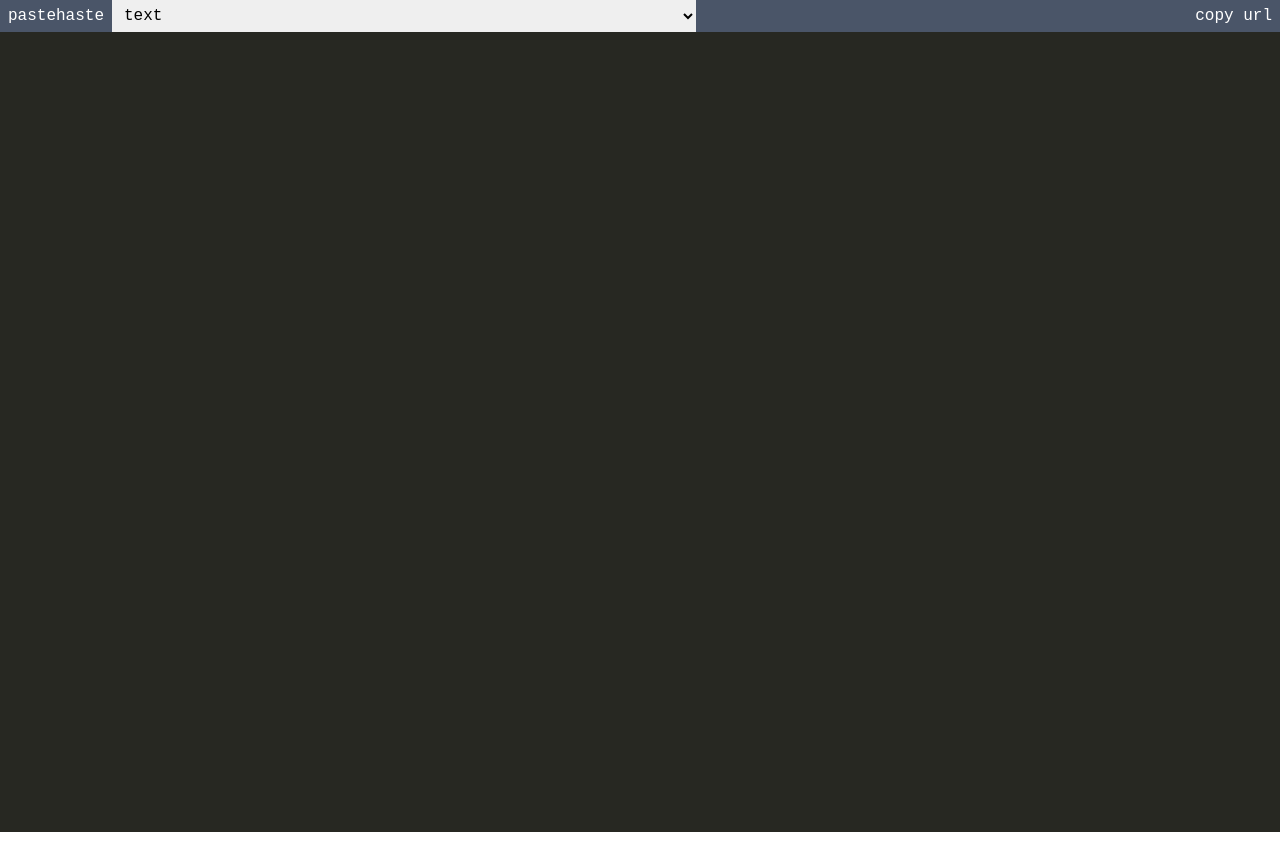
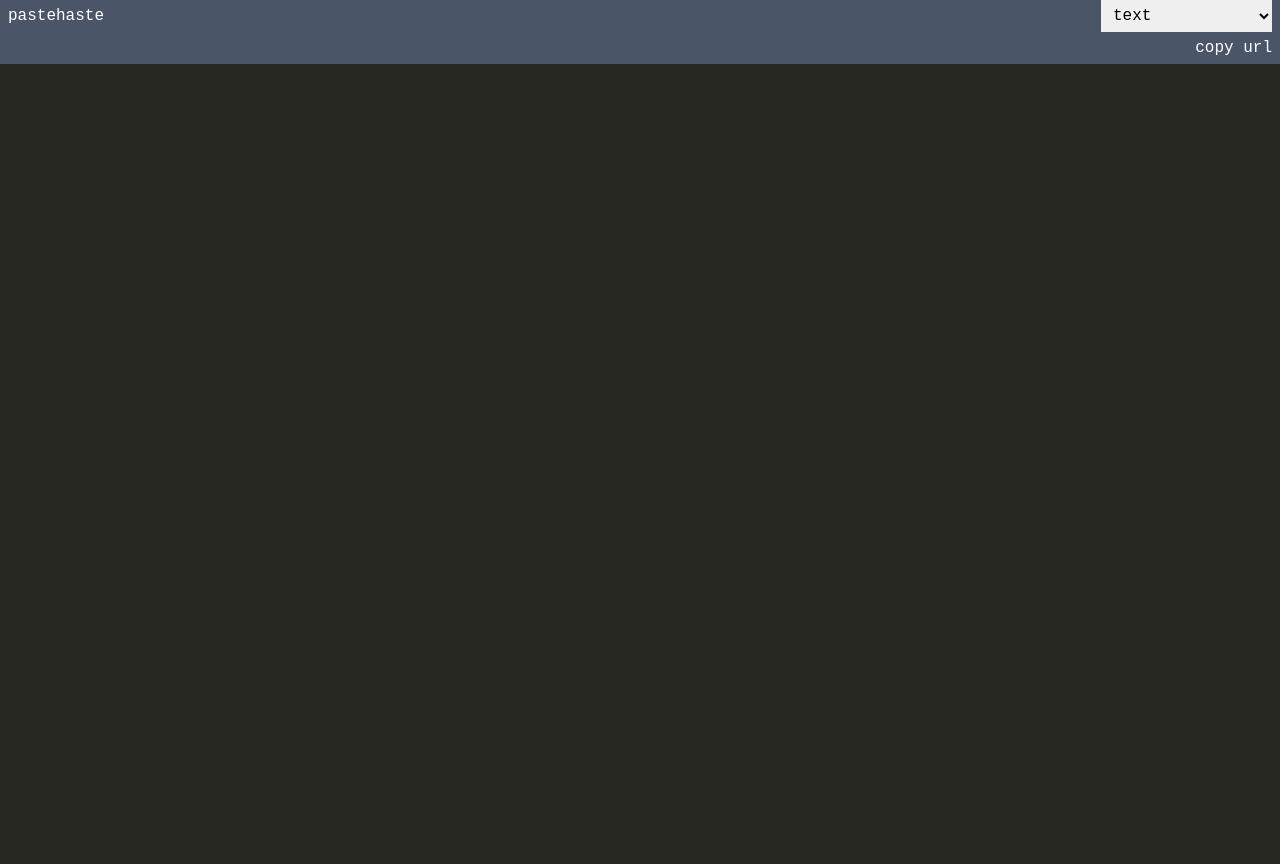
Before and after one commit to RyanNielson/pastehaste, a React (Create React App) app: page / in a window 1280 px wide. Before the commit the page ends 832 px from the top, so only its background shows below. Built offline with nearby package versions, Linux system fonts and the light colour scheme.

Commit message:
Some top bar styling tweaks.

```diff
--- a/src/components/Editor.tsx
+++ b/src/components/Editor.tsx
@@ -1,4 +1,4 @@
-import React, { useRef, useEffect, useState } from 'react';
+import React, { useRef, useEffect } from 'react';
 import styled from 'styled-components';
 import SyntaxHighlighter from 'react-syntax-highlighter';
 import { monokai } from 'react-syntax-highlighter/dist/esm/styles/hljs';
@@ -16,6 +16,7 @@ const Editor: React.FC<Props> = ({ code, language, onCodeChange }) => {
   const [width, height] = useWindowSize();
 
   useEffect((): void => {
+    console.log('RESIZE');
     const textAreaInput = textAreaRef.current;
     const wrapperDiv = wrapperRef.current;
 
@@ -44,7 +45,7 @@ const Wrapper = styled.div`
   position: relative;
   height: 100%;
   overflow: hidden;
-  margin-top: 2em;
+  margin-top: 4em;
 `;
 
 const TextArea = styled.textarea`
--- a/src/components/TopBar.tsx
+++ b/src/components/TopBar.tsx
@@ -20,6 +20,7 @@ const TopBar: React.FC<Props> = ({ language, onLanguageChange, url }) => {
   };
 
   return (
+    <BarContainer>
       <Bar>
         <span>pastehaste</span>
         <LanguageSelect value={language} onChange={(e): void => onLanguageChange(e.target.value)}>
@@ -30,13 +31,25 @@ const TopBar: React.FC<Props> = ({ language, onLanguageChange, url }) => {
             </option>
           ))}
         </LanguageSelect>
+      </Bar>
+      <Bar>
         <UrlArea>
           <GeneratedUrl ref={urlInputRef} value={url} spellCheck={false} />
           <CopyUrlButton onClick={copyUrlToClipboard}>copy url</CopyUrlButton>
         </UrlArea>
       </Bar>
+    </BarContainer>
   );
 };
+
+const BarContainer = styled.div`
+  display: flex;
+  flex-direction: column;
+  z-index: 100;
+  top: 0;
+  width: 100%;
+  position: fixed;
+`;
 
 const Bar = styled.div`
   color: #ffffff;
@@ -47,10 +60,10 @@ const Bar = styled.div`
   background-color: #4a5568;
   display: flex;
   justify-content: space-between;
-  position: fixed;
-  top: 0;
-  width: 100%;
-  z-index: 100;
+  // position: fixed;
+  // top: 0;
+  // width: 100%;
+  // z-index: 100;
   overflow: hidden;
 `;
 
@@ -79,17 +92,19 @@ const GeneratedUrl = styled.input.attrs({ type: 'text', spellcheck: 'false', rea
   outline: none;
   flex: 1;
   text-align: right;
-  padding: 0 0.5em;
+  // padding: 0 0.5em;
+  padding: 0 0.5em 0 0;
   color: #ffffff;
   max-width: 100%;
   overflow: hidden;
   text-overflow: ellipsis;
+  text-align: left;
 `;
 
 const LanguageSelect = styled.select`
-  margin: 0 0.5em;
+  margin: 0 0 0 0.5em;
   padding: 0 0.5em;
-  flex: 1;
+  // flex: 0.5;
   // appearance: none;
   border: 0;
 `;
```
Lines whose indentation alone changed are shown as unchanged.
